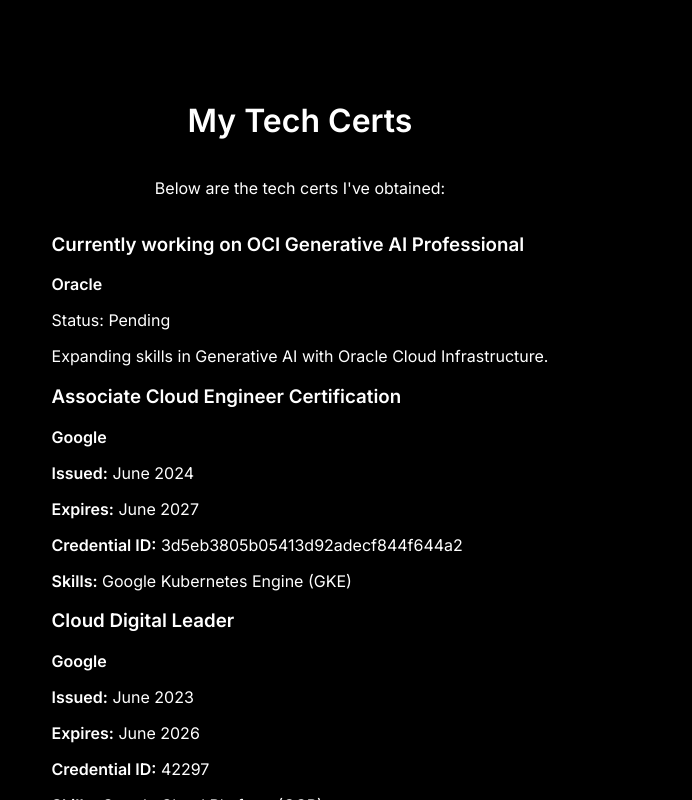
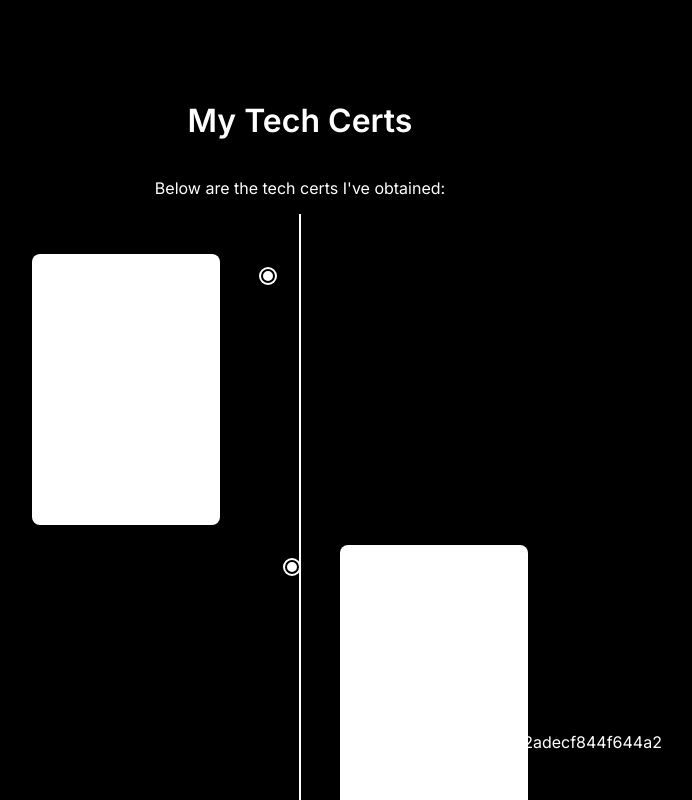
Before and after one commit to ralphieninefo/hire-raphael-nextjs, a Next.js app: page /my-tech-certs in a window 1280 px wide. Shown: the top 800 px of the page, without its empty margins (340-1032 px from the left). Built offline with nearby package versions, Linux system fonts and the light colour scheme; a web font is replaced by a local one.

Commit message:
Enhance Tech Certs page with a creative timeline illustration

```diff
--- a/pages/my-tech-certs.js
+++ b/pages/my-tech-certs.js
@@ -1,5 +1,5 @@
 import Head from 'next/head';
-import styles from '../styles/Home.module.css';
+import styles from '../styles/Certs.module.css';
 
 export default function MyTechCerts() {
   return (
@@ -10,15 +10,17 @@
       <main className={styles.main}>
         <h1>My Tech Certs</h1>
         <p>Below are the tech certs I've obtained:</p>
-        <div className={styles.certifications}>
         <div className={styles.timeline}>
           <div className={styles.timelineItem}>
+            <div className={styles.timelineContent}>
               <h3>Currently working on OCI Generative AI Professional</h3>
               <p><strong>Oracle</strong></p>
               <p>Status: Pending</p>
               <p>Expanding skills in Generative AI with Oracle Cloud Infrastructure.</p>
             </div>
+          </div>
           <div className={styles.timelineItem}>
+            <div className={styles.timelineContent}>
               <h3>Associate Cloud Engineer Certification</h3>
               <p><strong>Google</strong></p>
               <p><strong>Issued:</strong> June 2024</p>
@@ -26,7 +28,9 @@
               <p><strong>Credential ID:</strong> 3d5eb3805b05413d92adecf844f644a2</p>
               <p><strong>Skills:</strong> Google Kubernetes Engine (GKE)</p>
             </div>
+          </div>
           <div className={styles.timelineItem}>
+            <div className={styles.timelineContent}>
               <h3>Cloud Digital Leader</h3>
               <p><strong>Google</strong></p>
               <p><strong>Issued:</strong> June 2023</p>
@@ -34,30 +38,40 @@
               <p><strong>Credential ID:</strong> 42297</p>
               <p><strong>Skills:</strong> Google Cloud Platform (GCP)</p>
             </div>
+          </div>
           <div className={styles.timelineItem}>
+            <div className={styles.timelineContent}>
               <h3>AWS Certified Cloud Practitioner</h3>
               <p><strong>Amazon Web Services (AWS)</strong></p>
               <p><strong>Issued:</strong> January 2023</p>
               <p><strong>Credential ID:</strong> AWS03221448</p>
               <p><strong>Skills:</strong> Cloud Computing · Amazon Web Services (AWS)</p>
             </div>
+          </div>
           <div className={styles.timelineItem}>
+            <div className={styles.timelineContent}>
               <h3>Intermediate SQL for Data Scientists</h3>
               <p><strong>LinkedIn</strong></p>
               <p><strong>Issued:</strong> February 2022</p>
             </div>
+          </div>
           <div className={styles.timelineItem}>
+            <div className={styles.timelineContent}>
               <h3>Google Data Analytics</h3>
               <p><strong>Google</strong></p>
               <p><strong>Issued:</strong> July 2021</p>
               <p><strong>Credential ID:</strong> 8MKRH4B3VCZP</p>
             </div>
+          </div>
           <div className={styles.timelineItem}>
+            <div className={styles.timelineContent}>
               <h3>Microsoft Excel 2016 Introductory</h3>
               <p><strong>Microsoft</strong></p>
               <p><strong>Issued:</strong> December 2020</p>
             </div>
+          </div>
           <div className={styles.timelineItem}>
+            <div className={styles.timelineContent}>
               <h3>Microsoft Office Specialist: Excel 2016</h3>
               <p><strong>Microsoft</strong></p>
               <p><strong>Issued:</strong> December 2020</p>
--- /dev/null
+++ b/styles/Certs.module.css
@@ -0,0 +1,87 @@
+.container {
+    min-height: 100vh;
+    padding: 0 0.5rem;
+    display: flex;
+    flex-direction: column;
+    justify-content: center;
+    align-items: center;
+    background-color: black;
+    color: white;
+  }
+
+  .main {
+    padding: 5rem 0;
+    flex: 1;
+    display: flex;
+    flex-direction: column;
+    justify-content: center;
+    align-items: center;
+  }
+
+  .timeline {
+    position: relative;
+    max-width: 800px;
+    margin: 0 auto;
+    padding: 20px 0;
+    list-style: none;
+  }
+
+  .timeline:before {
+    content: '';
+    position: absolute;
+    top: 0;
+    bottom: 0;
+    width: 2px;
+    background: #ffffff;
+    left: 50%;
+    margin-left: -1px;
+  }
+
+  .timelineItem {
+    position: relative;
+    margin: 20px 0;
+    width: calc(50% - 40px);
+    padding-left: 40px;
+    padding-right: 40px;
+  }
+
+  .timelineItem:nth-child(odd) {
+    left: 0;
+  }
+
+  .timelineItem:nth-child(even) {
+    left: 50%;
+  }
+
+  .timelineItem:before {
+    content: '';
+    position: absolute;
+    top: 15px;
+    right: -15px;
+    width: 10px;
+    height: 10px;
+    background: #ffffff;
+    border-radius: 50%;
+    border: 2px solid #000;
+    box-shadow: 0 0 0 2px #ffffff;
+  }
+
+  .timelineItem:nth-child(even):before {
+    left: -15px;
+  }
+
+  .timelineContent {
+    padding: 20px;
+    background: #ffffff;
+    border-radius: 8px;
+    position: relative;
+    box-shadow: 0 3px 6px rgba(0, 0, 0, 0.1);
+  }
+
+  .timelineContent h3 {
+    margin-top: 0;
+  }
+
+  .timelineContent p {
+    margin: 0;
+  }
```
Lines whose indentation alone changed are shown as unchanged.
